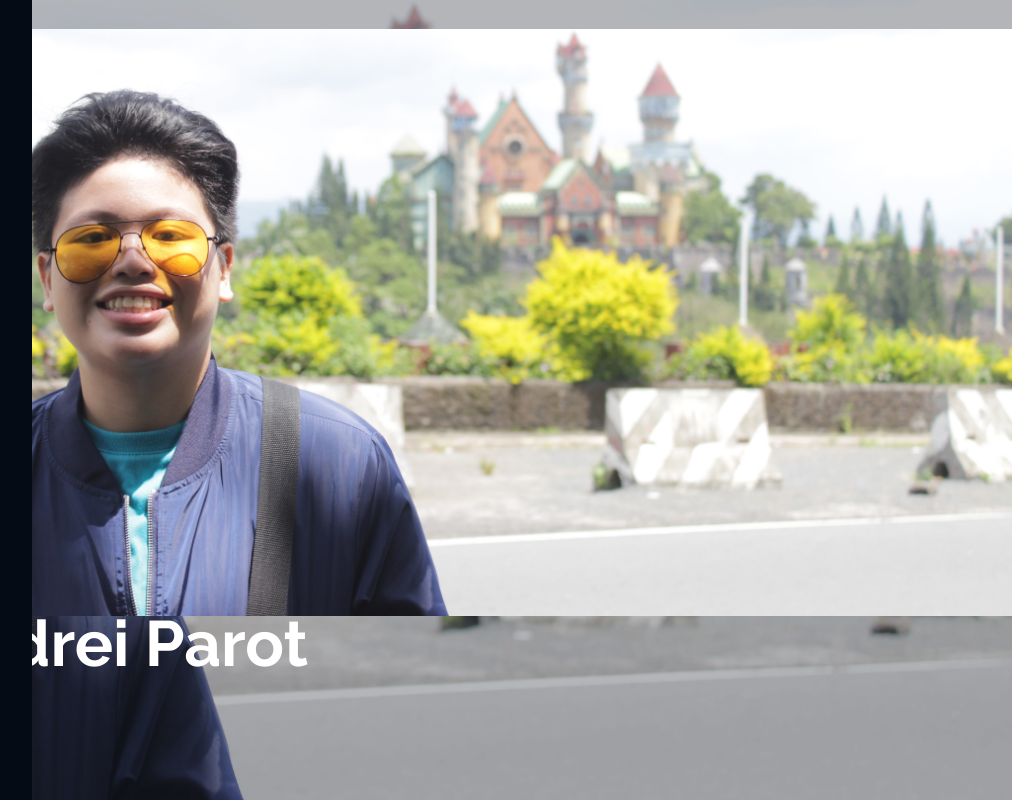
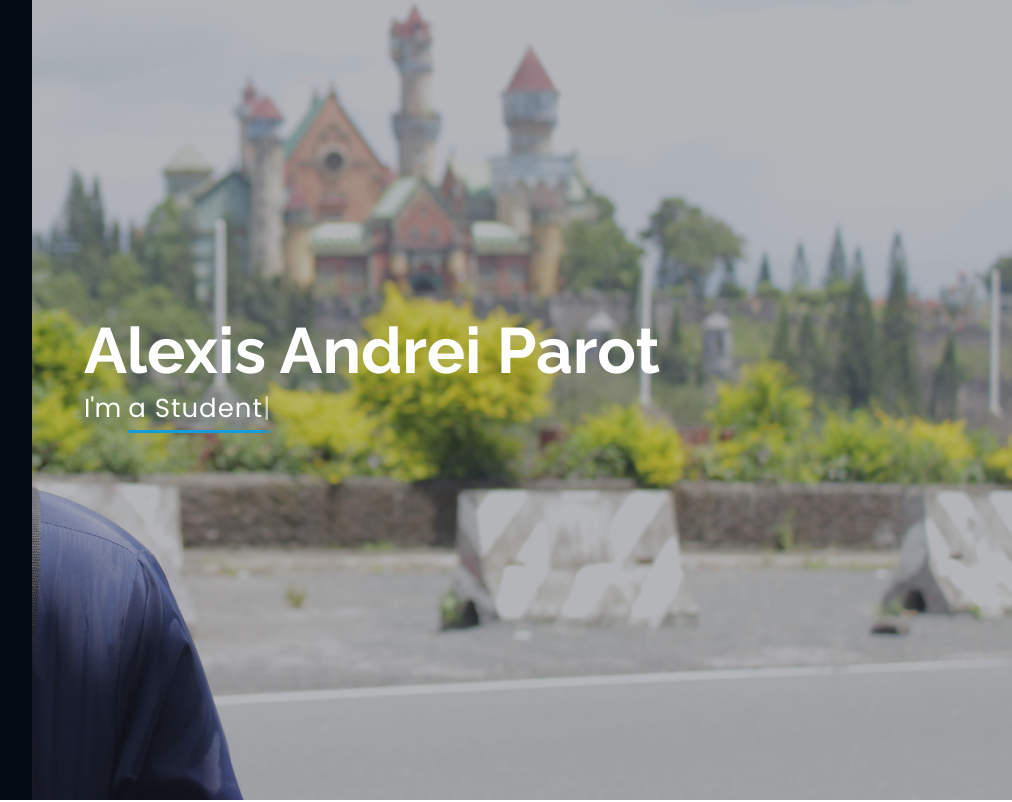
Before and after one commit to kebhar/kebhar, a plain HTML site: page index.html in a window 1280 px wide. Shown: the top 802 px of the page, 268-1280 px from the left. Drawn offline with nearby package versions, Linux system fonts and the light colour scheme.

Commit message:
Update index.html

```diff
--- a/index.html
+++ b/index.html
@@ -63,7 +63,6 @@
   <!-- ======= Hero Section ======= -->
   <section id="hero" class="d-flex flex-column justify-content-center align-items-center">
     <div class="hero-container" data-aos="fade-in">
-      <img src="assets/img/hero-bg.JPG" class="img-fluid" alt="">
       <h1>Alexis Andrei Parot</h1>
       <p>I'm <span class="typed" data-typed-items="Freelancer, a Student"></span></p>
     </div>
```
